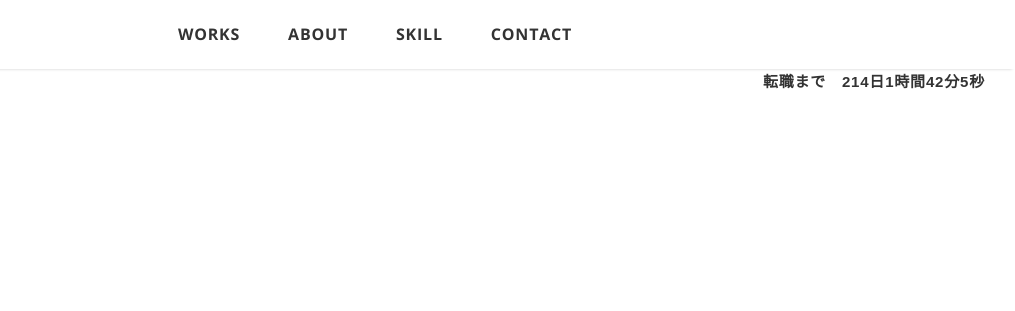
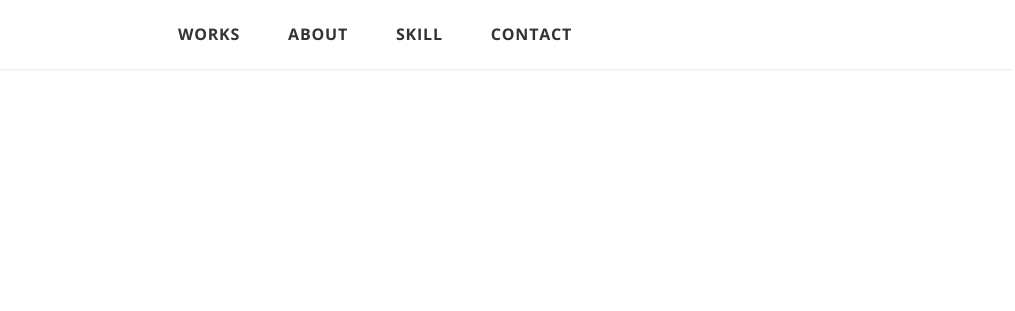
Before and after one commit to herisson0818/portfolio, a plain HTML site: page index.html in a window 1280 px wide. Shown: the top 311 px of the page, without its empty margins (265-1280 px from the left). Drawn offline with nearby package versions, Linux system fonts and the light colour scheme.

Commit message:
countdownabout

```diff
--- a/css/style.css
+++ b/css/style.css
@@ -108,10 +108,6 @@ li {
 /*--------------------------------
 ヘッダー
 ---------------------------------*/
-.GoalTimer{
-  text-align: right;
-  margin-right: 30px;
-}
 
 .header {
   display: flex;
@@ -287,6 +283,10 @@ li {
   display: flex;
   flex-wrap: wrap;
   justify-content: space-between;
+}
+
+.timer{
+  font-size: 25px;
 }
 
 .about-image-wrapper {
--- a/index.html
+++ b/index.html
@@ -33,9 +33,7 @@
       </ul>
     </nav>
 
-    <div class="GoalTimer">
-          <h2 class="timer">転職まで　<span id="day"></span>日<span id="hour"></span>時間<span id="min"></span>分<span id="sec"></span>秒</h2>
-    </div>
+
     <!-- /.gnav -->
 
     <!-- .header -->
@@ -198,6 +196,7 @@
                   2021年1月からエンジニアに転職することを目標にプログラミング学習中です。<br>
                   現職は異業種ですが、仕事終わりや早朝、昼休みなどの空き時間を見つけては勉強してます。<br>
                 </p>
+                <p class="timer">転職まで　<span id="day"></span>日<span id="hour"></span>時間<span id="min"></span>分<span id="sec"></span>秒</p>
               </div>
             </div>
           </div>
```
